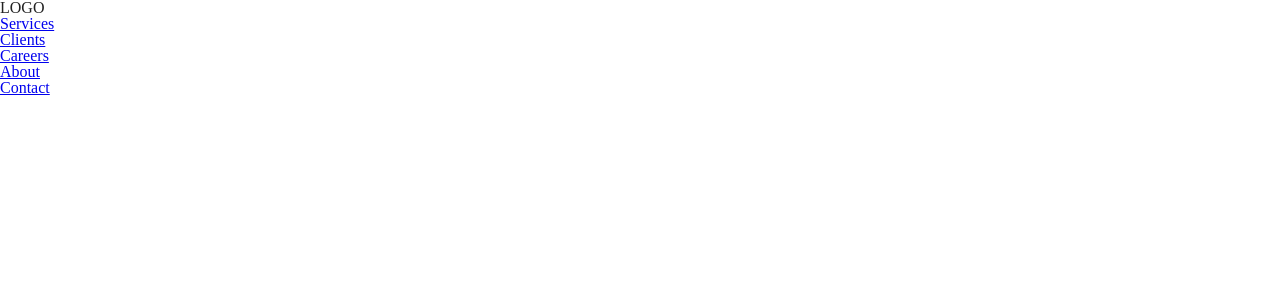
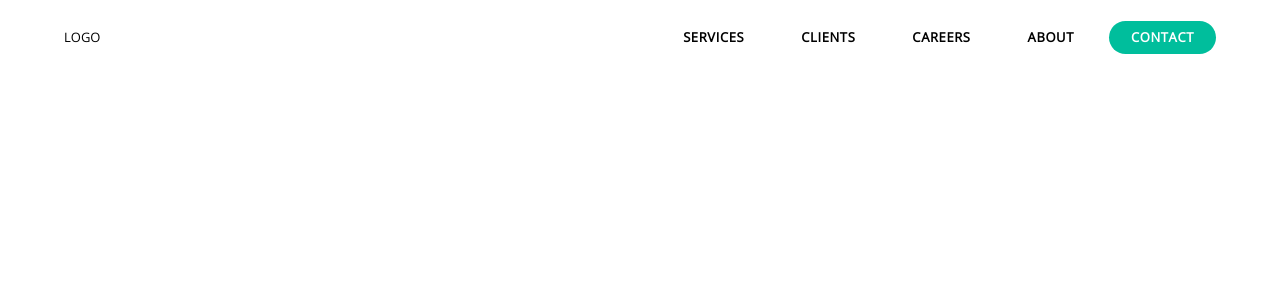
Before and after one commit to twanmulder/--, a React (Create React App) app: page / in a window 1280 px wide. Shown: the top 300 px of the page. Built offline with nearby package versions, Linux system fonts and the light colour scheme.

Commit message:
Navigation styling

```diff
--- a/src/components/app/App.js
+++ b/src/components/app/App.js
@@ -1,5 +1,4 @@
 import React from "react";
-import "./App.scss";
 
 import Navigation from "../navigation/Navigation";
 
--- a/src/components/navigation/Navigation.js
+++ b/src/components/navigation/Navigation.js
@@ -1,6 +1,5 @@
 import React from "react";
 import { Link } from "react-router-dom";
-import "./Navigation.scss";
 
 class Navigation extends React.Component {
   render() {
@@ -11,20 +10,20 @@ class Navigation extends React.Component {
             <img src=""></img>
             LOGO
           </a>
-          <ul>
-            <li>
+          <ul className="navigation-list">
+            <li className="navigation-item">
               <Link to="#services">Services</Link>
             </li>
-            <li>
+            <li className="navigation-item">
               <Link to="#clients">Clients</Link>
             </li>
-            <li>
+            <li className="navigation-item">
               <Link to="#careers">Careers</Link>
             </li>
-            <li>
+            <li className="navigation-item">
               <Link to="#about">About</Link>
             </li>
-            <li>
+            <li className="navigation-item navigation-item--highlight">
               <Link to="#contact">Contact</Link>
             </li>
           </ul>
--- a/src/components/navigation/Navigation.scss
+++ b/src/components/navigation/Navigation.scss
@@ -0,0 +1,77 @@
+header {
+  height: 75px;
+  color: $font-black;
+  font-family: $body-font;
+}
+
+nav {
+  max-width: 90%;
+  display: flex;
+  height: 100%;
+  -webkit-box-align: center;
+  align-items: center;
+  -webkit-box-pack: justify;
+  justify-content: space-between;
+  font-size: 0.8125rem;
+  margin: auto;
+}
+
+.navigation-list {
+  display: flex;
+  -webkit-box-align: center;
+  align-items: center;
+  list-style: none;
+}
+
+.navigation-item {
+  padding: 10px 22px;
+  border-radius: 25px;
+  cursor: pointer;
+
+  a {
+    position: relative;
+    color: $font-black;
+    font-weight: 700;
+    letter-spacing: 0.6px;
+    text-decoration: none;
+    text-transform: uppercase;
+  }
+
+  &:not(.navigation-item--highlight) {
+    a:before {
+      content: "";
+      position: absolute;
+      width: 0;
+      height: 2px;
+      bottom: -4px;
+      left: 50%;
+      transform: translateX(-50%);
+      background: $accent-color;
+      transition: width 0.2s ease-in-out;
+    }
+  }
+
+  &:hover {
+    a {
+      &:before {
+        width: 100%;
+      }
+    }
+    &.navigation-item--highlight {
+      background-color: $accent-color--dark;
+    }
+  }
+
+  &.navigation-item--highlight {
+    background-color: $accent-color;
+    transition: background-color 0.2s ease-in-out;
+
+    a {
+      color: $font-white;
+    }
+  }
+
+  &:not(:last-child) {
+    margin-right: 0.8125rem;
+  }
+}
--- a/src/index.scss
+++ b/src/index.scss
@@ -1,2 +1,5 @@
 @import "./scss/reset.scss";
 @import "./scss/typography.scss";
+
+@import "./components/app/App.scss";
+@import "./components/navigation/Navigation.scss";
--- a/src/scss/typography.scss
+++ b/src/scss/typography.scss
@@ -1,7 +1,11 @@
 // IMPORT MONTSERRAT AND OPEN SANS FONTS
 @import url("https://fonts.googleapis.com/css?family=Montserrat|Open+Sans&display=swap");
+
+$body-font: "Open Sans";
+$title-font: "Montserrat";
 
 $font-black: #000;
 $font-white: #fff;
 
 $accent-color: #00be9c;
+$accent-color--dark: #04af90;
```
